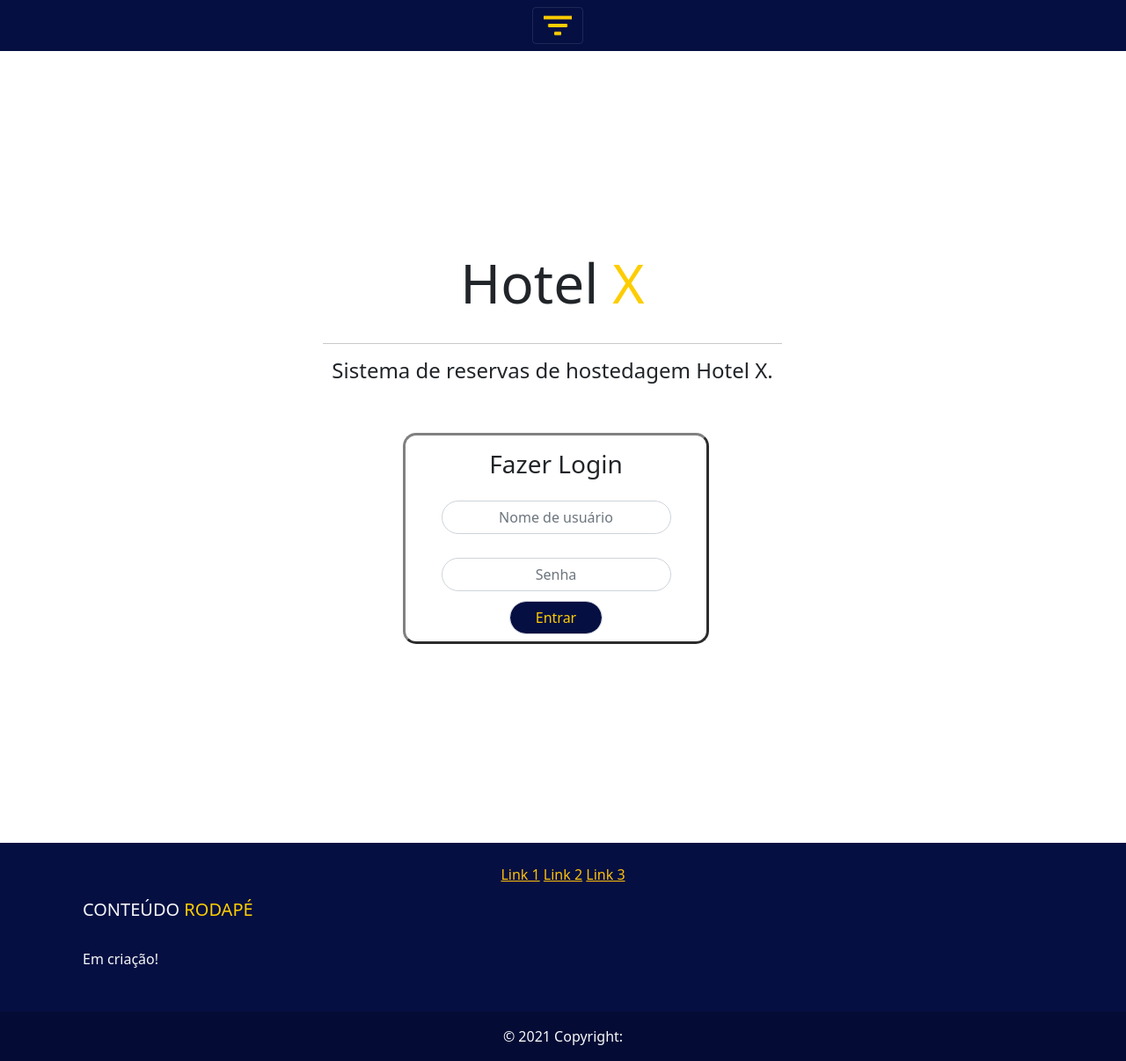
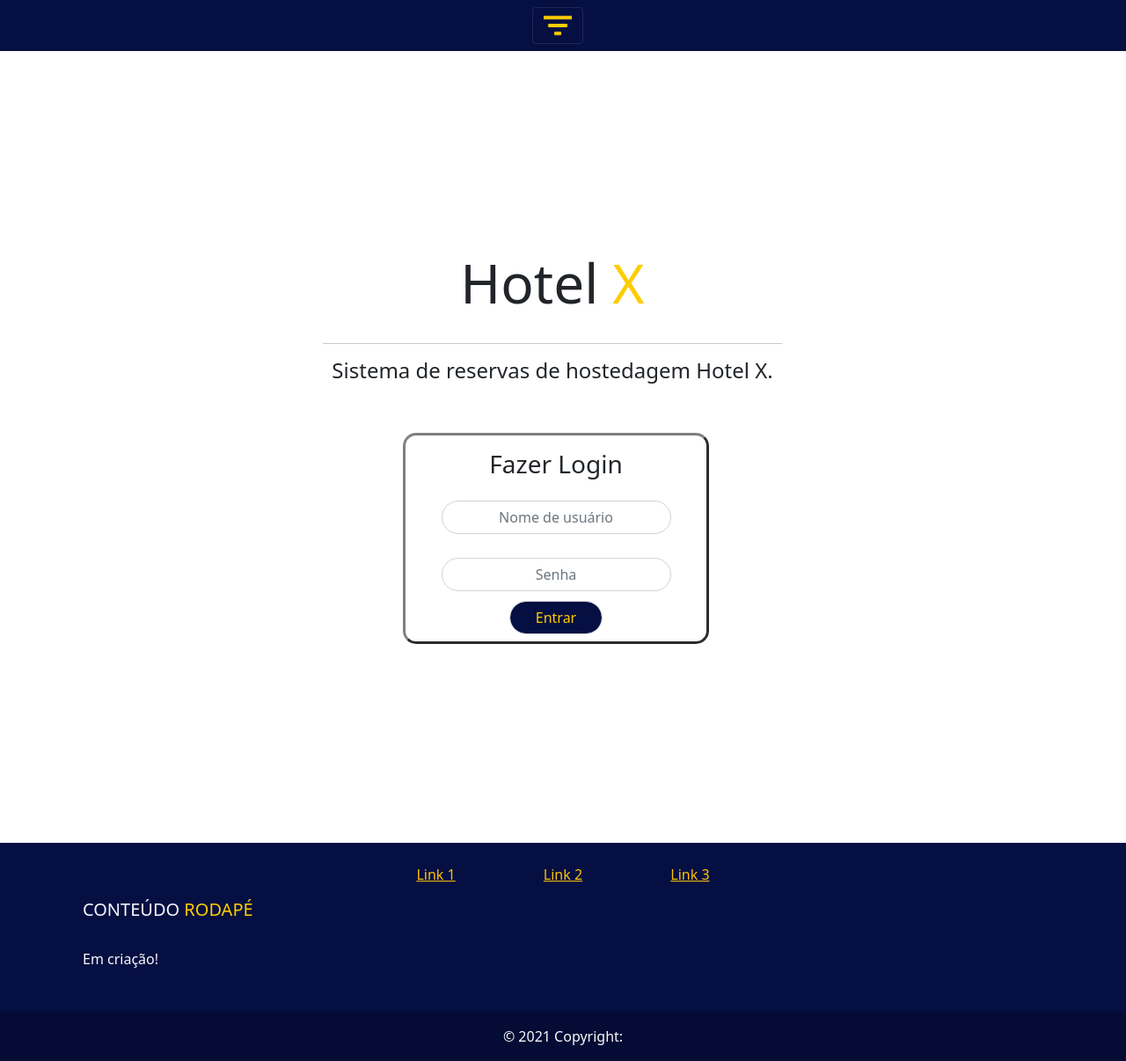
Before and after one commit to devnicius/Projetos, a Jekyll site: the page docs/gestao_hoteleira/index.html, which Jekyll copies as it is, in a window 1280 px wide. Shown: the whole page at 88% size. Built offline with Jekyll 4.4.1, drawn with Linux system fonts in a browser that asks for light colours; nearby versions of some CDN libraries.

Commit message:
Projetos

```diff
--- a/docs/gestao_hoteleira/css/style.css
+++ b/docs/gestao_hoteleira/css/style.css
@@ -101,7 +101,7 @@
         margin-top: -1.5em;
     }
     #intro {
-        font-size: 24px;
+        font-size: 18px;
     }
     #button {
         width: 50%;
--- a/docs/gestao_hoteleira/index.html
+++ b/docs/gestao_hoteleira/index.html
@@ -39,8 +39,8 @@
         <div class="col-md-12 col-lg-12">
           <hr class="col-6 offset-3">
         </div>
-        <div class="d-flex justify-content-center col-lg-12 pb-5 offset-" id="div-main">
-          <h3 id="intro">Sistema de reservas de hostedagem Hotel X.</h3>
+        <div class="d-flex justify-content-center col-lg-12 pb-5" id="div-main">
+          <h3 id="intro" class="text-center">Sistema de reservas de hostedagem Hotel X.</h3>
         </div>
       </div>
 
@@ -70,9 +70,9 @@
 
           <ul class="list-unstyled mb-3">
             <li>
-              <a href="#!" class="link-warning">Link 1</a>
-              <a href="#!" class="link-warning">Link 2</a>
-              <a href="#!" class="link-warning">Link 3</a>
+              <a href="#!" class="link-warning p-5">Link 1</a>
+              <a href="#!" class="link-warning p-5">Link 2</a>
+              <a href="#!" class="link-warning p-5">Link 3</a>
             </li>
           </ul>
         </div>
```
